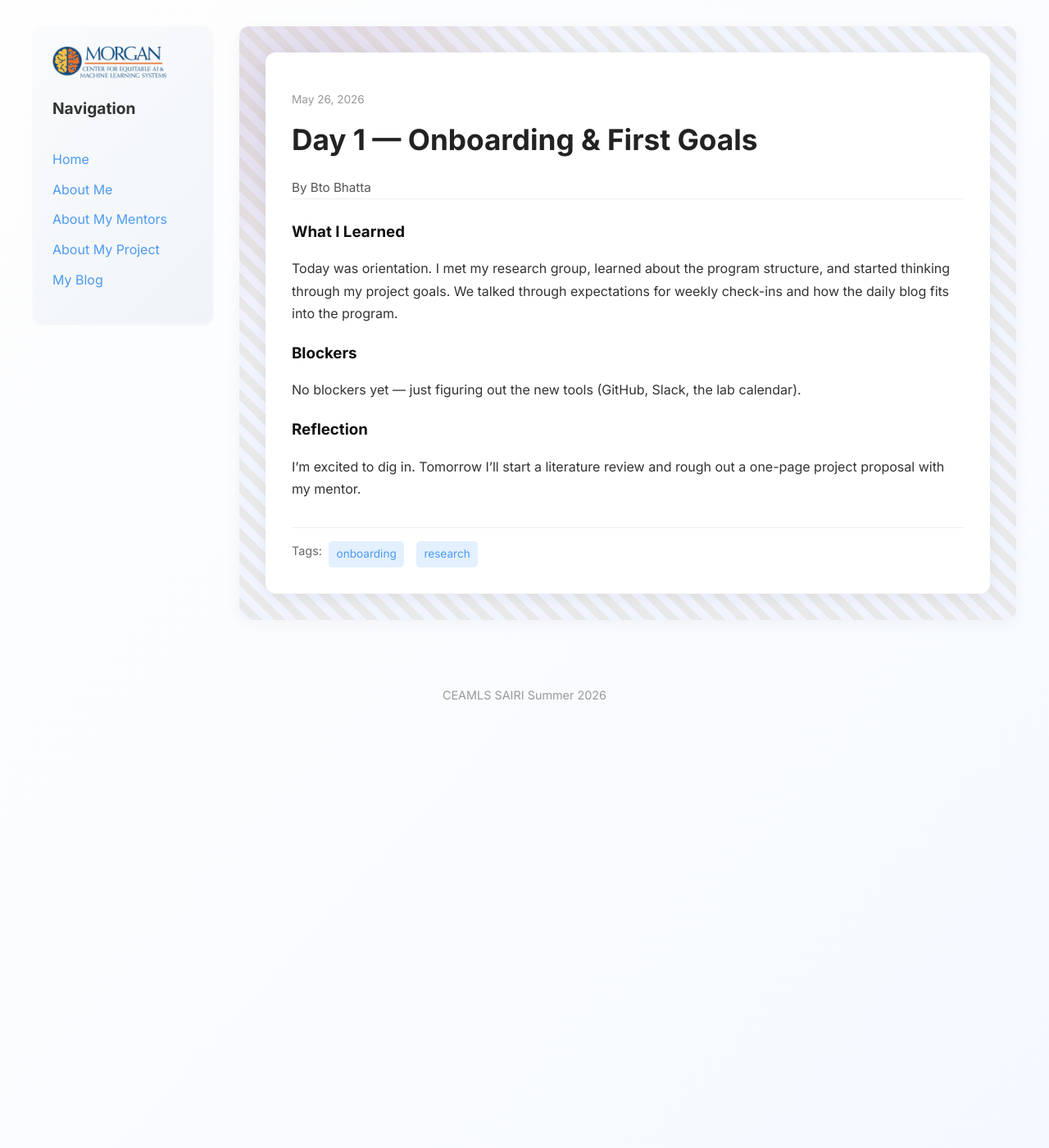
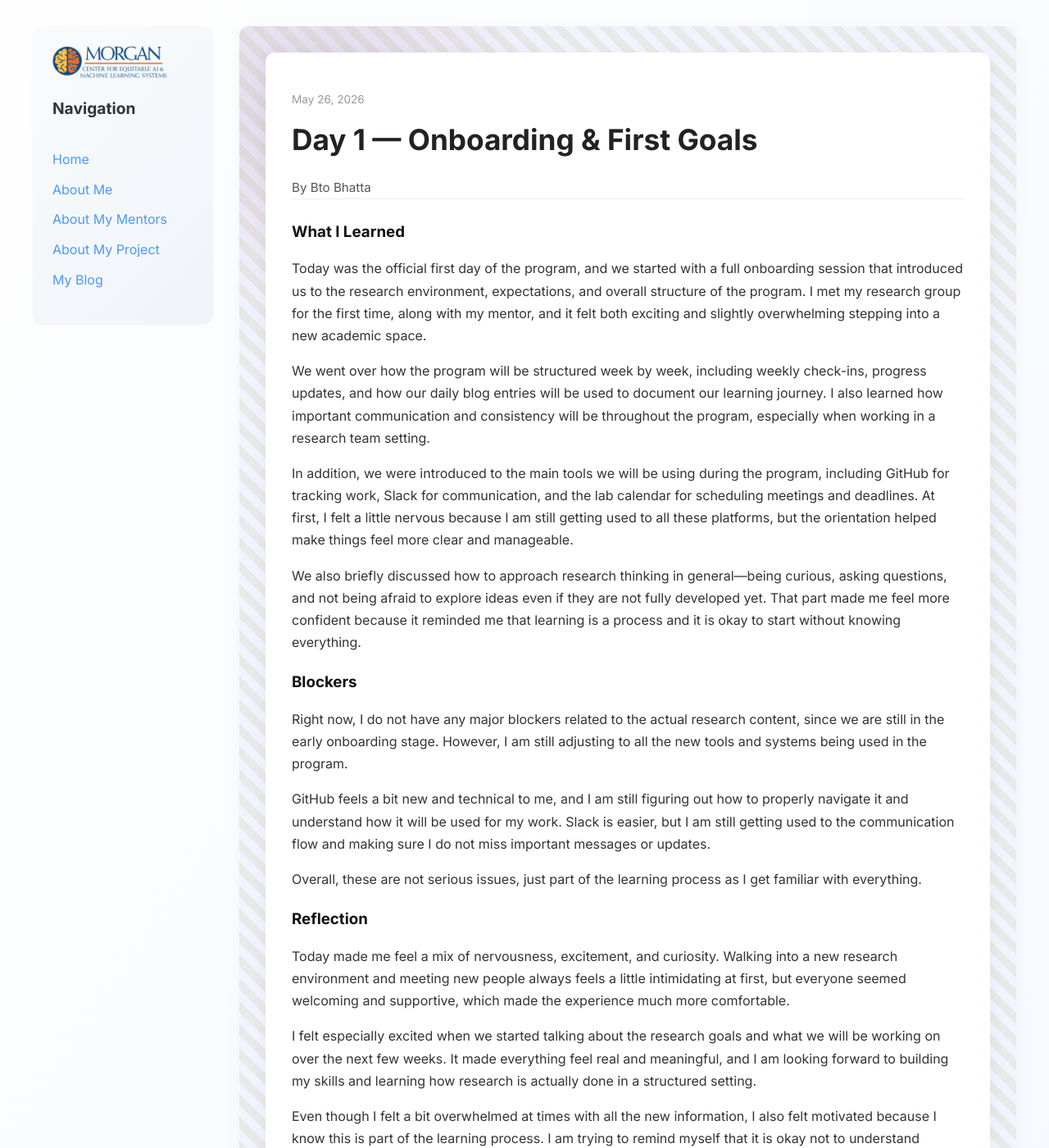
Before and after one commit to BtoBhatta/BtoBhatta, a Jekyll site: the page built from _posts/2026-06-01-day-1.md, in a window 1280 px wide and 1400 px high. Shown: the whole window at 82% size. Built offline with Jekyll 4.4.1, drawn with Linux system fonts in a browser that asks for light colours; some of the changed text lies outside the part shown.

Commit message:
Update 2026-06-01-day-1.md

```diff
--- a/_posts/2026-06-01-day-1.md
+++ b/_posts/2026-06-01-day-1.md
@@ -6,14 +6,27 @@
 tags: ["onboarding", "research"]
 
 what_i_learned: |
-  Today was orientation. I met my research group, learned about the program structure,
-  and started thinking through my project goals. We talked through expectations for
-  weekly check-ins and how the daily blog fits into the program.
+  Today was the official first day of the program, and we started with a full onboarding session that introduced us to the research environment, expectations, and overall structure of the program. I met my research group for the first time, along with my mentor, and it felt both exciting and slightly overwhelming stepping into a new academic space.
+
+  We went over how the program will be structured week by week, including weekly check-ins, progress updates, and how our daily blog entries will be used to document our learning journey. I also learned how important communication and consistency will be throughout the program, especially when working in a research team setting.
+
+  In addition, we were introduced to the main tools we will be using during the program, including GitHub for tracking work, Slack for communication, and the lab calendar for scheduling meetings and deadlines. At first, I felt a little nervous because I am still getting used to all these platforms, but the orientation helped make things feel more clear and manageable.
+
+  We also briefly discussed how to approach research thinking in general—being curious, asking questions, and not being afraid to explore ideas even if they are not fully developed yet. That part made me feel more confident because it reminded me that learning is a process and it is okay to start without knowing everything.
 
 blockers: |
-  No blockers yet — just figuring out the new tools (GitHub, Slack, the lab calendar).
+  Right now, I do not have any major blockers related to the actual research content, since we are still in the early onboarding stage. However, I am still adjusting to all the new tools and systems being used in the program.
+
+  GitHub feels a bit new and technical to me, and I am still figuring out how to properly navigate it and understand how it will be used for my work. Slack is easier, but I am still getting used to the communication flow and making sure I do not miss important messages or updates.
+
+  Overall, these are not serious issues, just part of the learning process as I get familiar with everything.
 
 reflection: |
-  I'm excited to dig in. Tomorrow I'll start a literature review and rough out a
-  one-page project proposal with my mentor.
+  Today made me feel a mix of nervousness, excitement, and curiosity. Walking into a new research environment and meeting new people always feels a little intimidating at first, but everyone seemed welcoming and supportive, which made the experience much more comfortable.
+
+  I felt especially excited when we started talking about the research goals and what we will be working on over the next few weeks. It made everything feel real and meaningful, and I am looking forward to building my skills and learning how research is actually done in a structured setting.
+
+  Even though I felt a bit overwhelmed at times with all the new information, I also felt motivated because I know this is part of the learning process. I am trying to remind myself that it is okay not to understand everything immediately.
+
+  Tomorrow, I am planning to start my literature review and begin working on a rough draft of my project proposal with my mentor. I am looking forward to taking the first real step into my research topic and becoming more comfortable with the tools and workflow.
 ---
```
